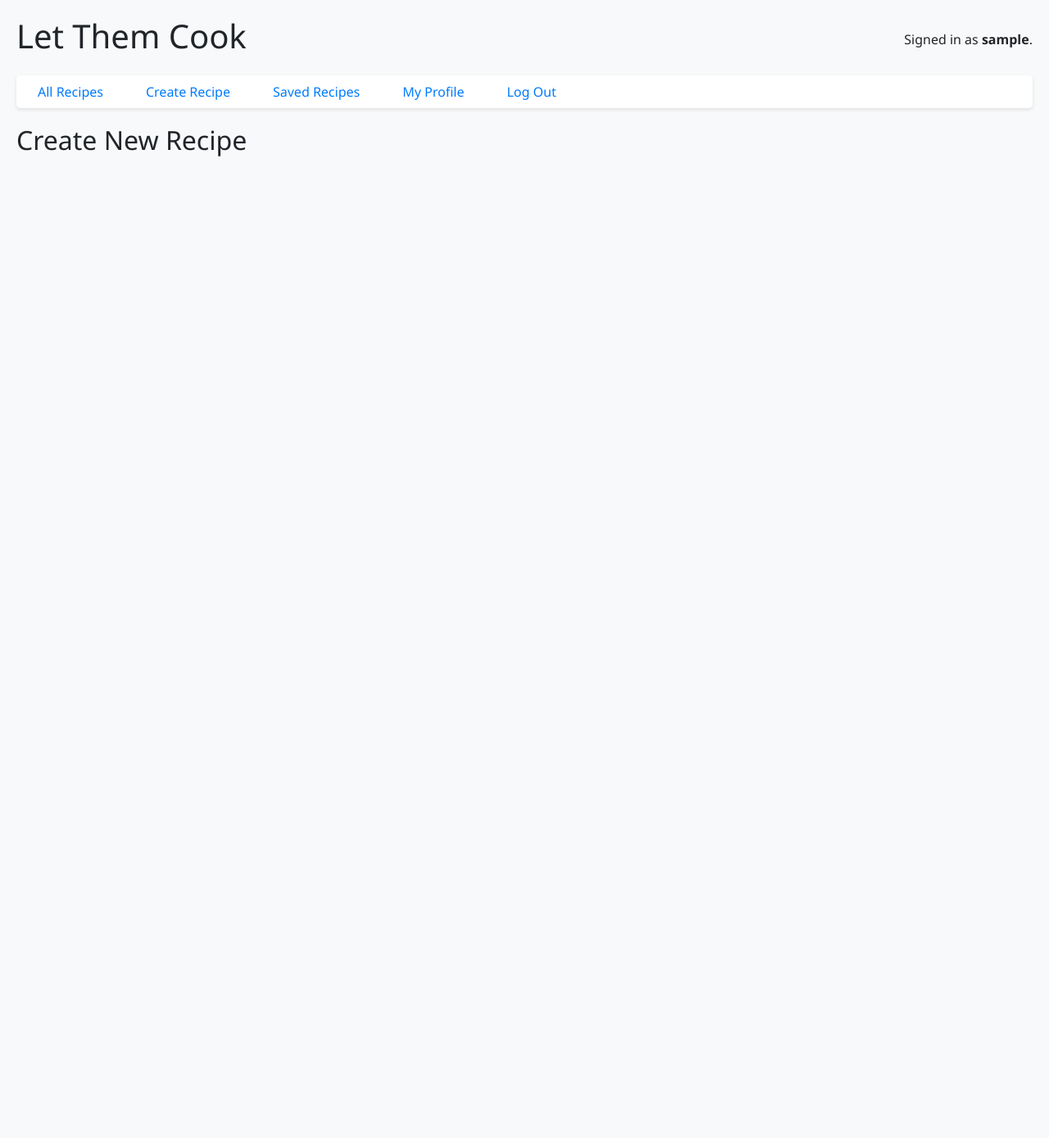
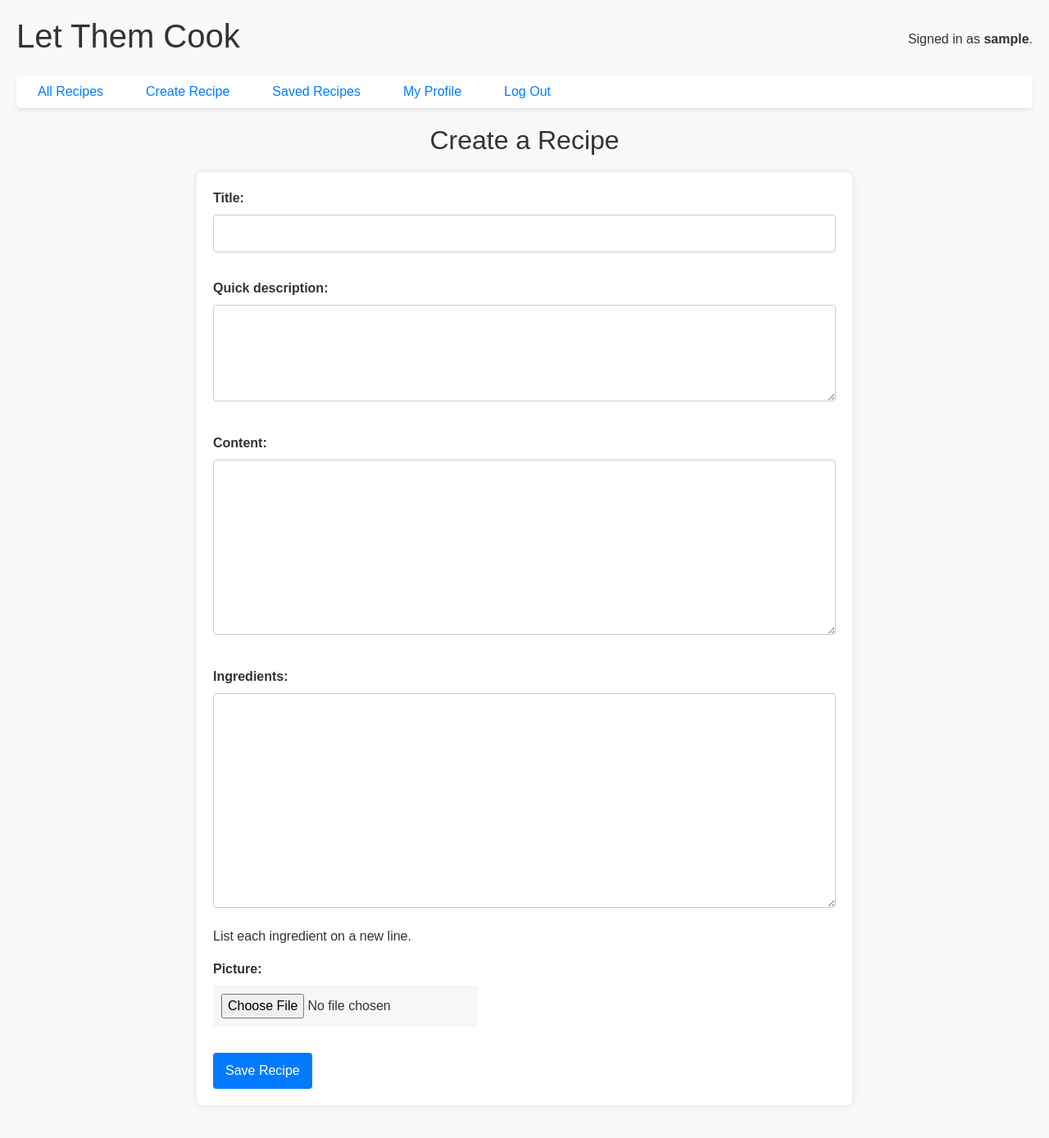
Before and after one commit to LiuLiuBov/LetThemCook, a Django app: page /createrecipe in a window 1280 px wide. Shown: the whole page at 82% size. Before the commit the page ends 191 px from the top, so only its background shows below. Run offline with Django 5.2, Linux system fonts and the light colour scheme; the visitor is signed in with stand-in values (Sample User, id 1); some libraries are stand-ins or nearby versions.

Commit message:
Create recipe is done

```diff
--- /dev/null
+++ b/letthemcookapp/forms.py
@@ -0,0 +1,12 @@
+from django import forms
+from .models import Recipe
+
+class RecipeForm(forms.ModelForm):
+    class Meta:
+        model = Recipe
+        fields = ['title', 'quick_description', 'content', 'ingredients', 'picture']
+        widgets = {
+            'ingredients': forms.Textarea(attrs={'rows': 10}),
+            'content': forms.Textarea(attrs={'rows': 8}),
+            'quick_description': forms.Textarea(attrs={'rows': 4}),
+        }
--- a/letthemcookapp/models.py
+++ b/letthemcookapp/models.py
@@ -8,7 +8,7 @@ class Recipe(models.Model):
     quick_description = models.TextField()
     content = models.TextField()
     ingredients = models.TextField(help_text="List each ingredient on a new line.")
-    picture = models.ImageField(upload_to='recipes/', blank=True, null=True)
+    picture = models.ImageField(upload_to='', blank=True, null=True)
     user = models.ForeignKey(User, on_delete=models.CASCADE, related_name='recipes')
 
     def __str__(self):
--- a/letthemcookapp/static/letthemcook/styles.css
+++ b/letthemcookapp/static/letthemcook/styles.css
@@ -1,5 +1,9 @@
 body {
   padding: 10px;
+}
+
+h2{
+  text-align: center;
 }
 
 .listing {
@@ -74,3 +78,73 @@ body {
     text-align: center;
   }
 }
+
+body {
+  font-family: 'Arial', sans-serif;
+  background-color: #f8f9fa;
+  color: #333;
+  margin: 0;
+  padding: 20px;
+}
+
+form {
+  background-color: #fff;
+  padding: 20px;
+  border-radius: 8px;
+  box-shadow: 0 0 10px rgba(0, 0, 0, 0.1);
+  max-width: 800px;
+  margin: 20px auto;
+}
+
+label {
+  display: block;
+  margin-bottom: .5rem;
+  font-weight: bold;
+}
+
+input[type="text"],
+input[type="email"],
+input[type="password"],
+textarea {
+  width: 100%;
+  padding: 10px;
+  margin-bottom: 1rem;
+  border: 1px solid #ccc;
+  border-radius: 4px;
+}
+
+input[type="file"] {
+  border: none;
+  padding: 10px;
+  background-color: #f7f7f7;
+  margin-bottom: 1rem;
+}
+
+button[type="submit"] {
+  background-color: #007bff;
+  color: white;
+  padding: 10px 15px;
+  border: none;
+  border-radius: 4px;
+  cursor: pointer;
+  font-size: 16px;
+}
+
+button[type="submit"]:hover {
+  background-color: #0056b3;
+}
+
+@media (max-width: 768px) {
+  form {
+      padding: 15px;
+      margin: 10px;
+  }
+
+  input[type="text"],
+  input[type="email"],
+  input[type="password"],
+  textarea,
+  button[type="submit"] {
+      font-size: 14px;
+  }
+}
--- a/letthemcookapp/templates/letthemcook/createrecipe.html
+++ b/letthemcookapp/templates/letthemcook/createrecipe.html
@@ -1,5 +1,11 @@
 {% extends 'letthemcook/layout.html' %}
 
+
 {% block body %}
-  <h2>Create New Recipe</h2>
+  <h2>Create a Recipe</h2>
+  <form method="post" enctype="multipart/form-data">
+    {% csrf_token %}
+    {{ form.as_p }}
+    <button type="submit">Save Recipe</button>
+  </form>
 {% endblock %}
--- a/letthemcookapp/templates/letthemcook/layout.html
+++ b/letthemcookapp/templates/letthemcook/layout.html
@@ -5,7 +5,7 @@
     <head>
         <title>Let Them Cook</title>
         <link rel="stylesheet" href="https://stackpath.bootstrapcdn.com/bootstrap/4.4.1/css/bootstrap.min.css" integrity="sha384-Vkoo8x4CGsO3+Hhxv8T/Q5PaXtkKtu6ug5TOeNV6gBiFeWPGFN9MuhOf23Q9Ifjh" crossorigin="anonymous">
-        <link href="{% static 'letthemcook/styles.css' %}?v=1.1" rel="stylesheet">
+        <link href="{% static 'letthemcook/styles.css' %}" rel="stylesheet">
     </head>
     <body>
         <div class="d-flex justify-content-between align-items-center mb-3">
--- a/letthemcookapp/views.py
+++ b/letthemcookapp/views.py
@@ -1,10 +1,12 @@
-from django.shortcuts import render
+from django.shortcuts import redirect, render
 from django.contrib.auth import authenticate, login, logout
 from django.db import IntegrityError
 from django.http import HttpResponseRedirect
 from django.shortcuts import render
 from django.urls import reverse
 from .models import User, Recipe
+from .forms import RecipeForm
+from django.contrib.auth.decorators import login_required
 
 def index_view(request):
     recipes = Recipe.objects.all()
@@ -57,14 +59,25 @@ def register(request):
     else:
         return render(request, "letthemcook/register.html")
 
+@login_required
 def createrecipe(request):
-    recipes = Recipe.objects.all()
-    return render(request, 'letthemcook/createrecipe.html', {'recipes': recipes})
+    if request.method == 'POST':
+        form = RecipeForm(request.POST, request.FILES)
+        if form.is_valid():
+            recipe = form.save(commit=False)
+            recipe.user = request.user
+            recipe.save()
+            return redirect('index')
+    else:
+        form = RecipeForm()
+    return render(request, 'letthemcook/createrecipe.html', {'form': form})
 
+@login_required
 def saved(request):
     recipes = Recipe.objects.all()
     return render(request, 'letthemcook/saved.html', {'recipes': recipes})
 
+@login_required
 def profile(request):
     recipes = Recipe.objects.all()
     return render(request, 'letthemcook/profile.html', {'recipes': recipes})
```
Also changed, not shown: media/varenyky.jpg (added).
